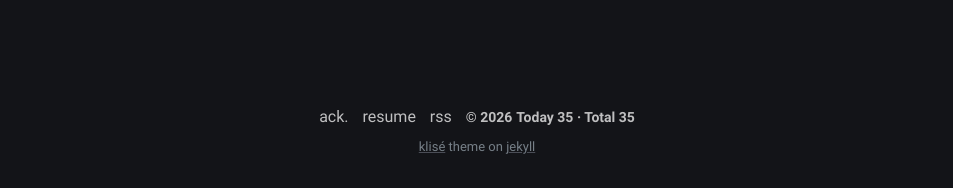
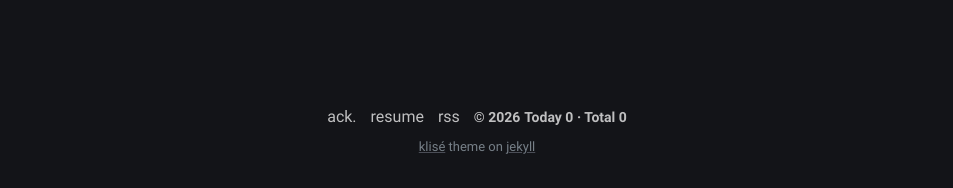
Before and after one commit to Oasisforhaanee/Oasisforhaanee.github.io, a Jekyll site: the page built from index.md, in a window 1280 px wide. Shown: the part 948-1136 px from the top of the page, without its empty margins (163-1116 px from the left). Built offline with Jekyll 4.4.1, drawn with Linux system fonts in a browser that asks for light colours.

Commit message:
Update visitor stats [skip ci]

```diff
--- a/assets/stats.json
+++ b/assets/stats.json
@@ -1 +1 @@
-{"today": 35, "total": 35, "updated": "2026-08-07T14:34:23.605180Z"}
+{"today": 0, "total": 0, "updated": "2026-08-07T17:36:17.463930Z"}
```
